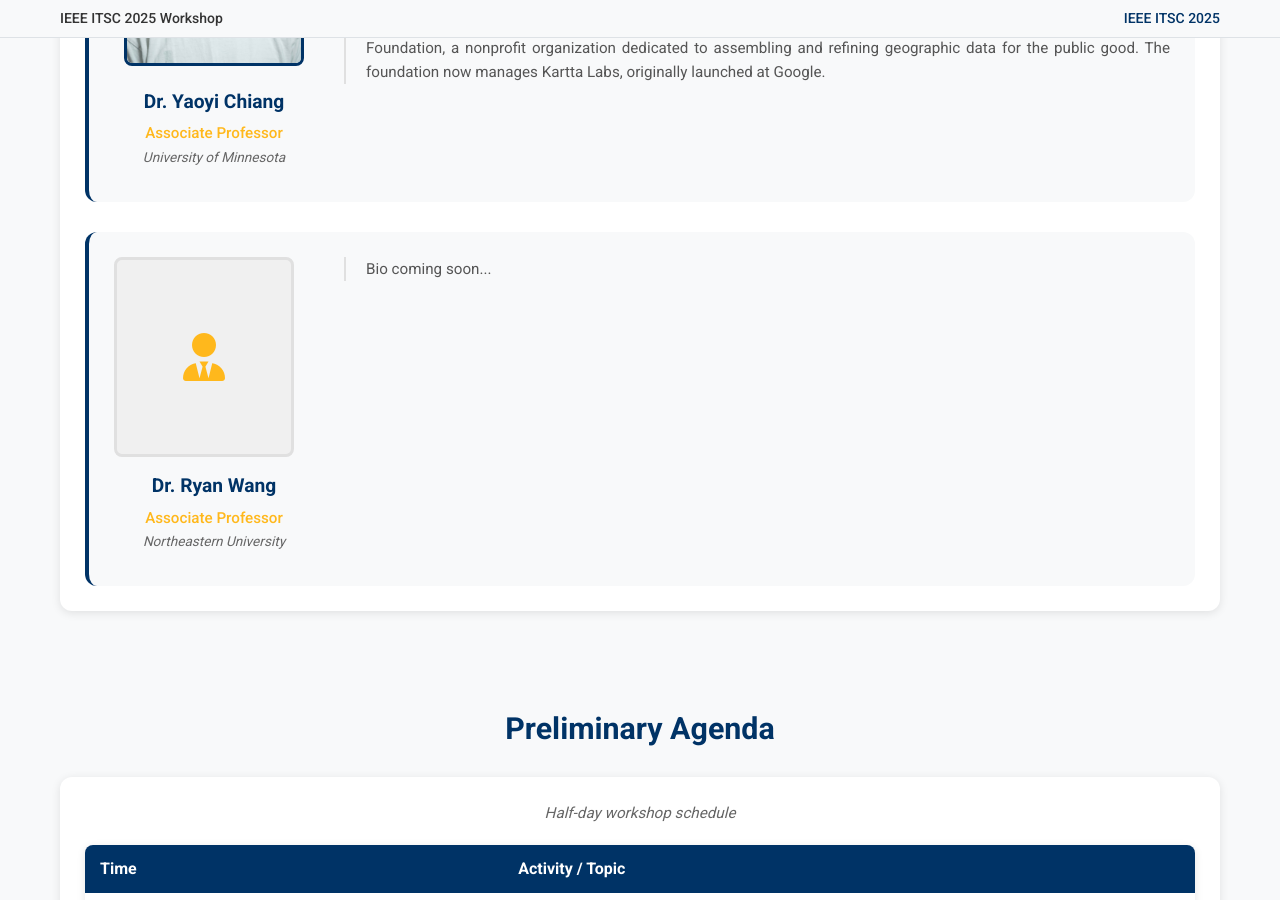
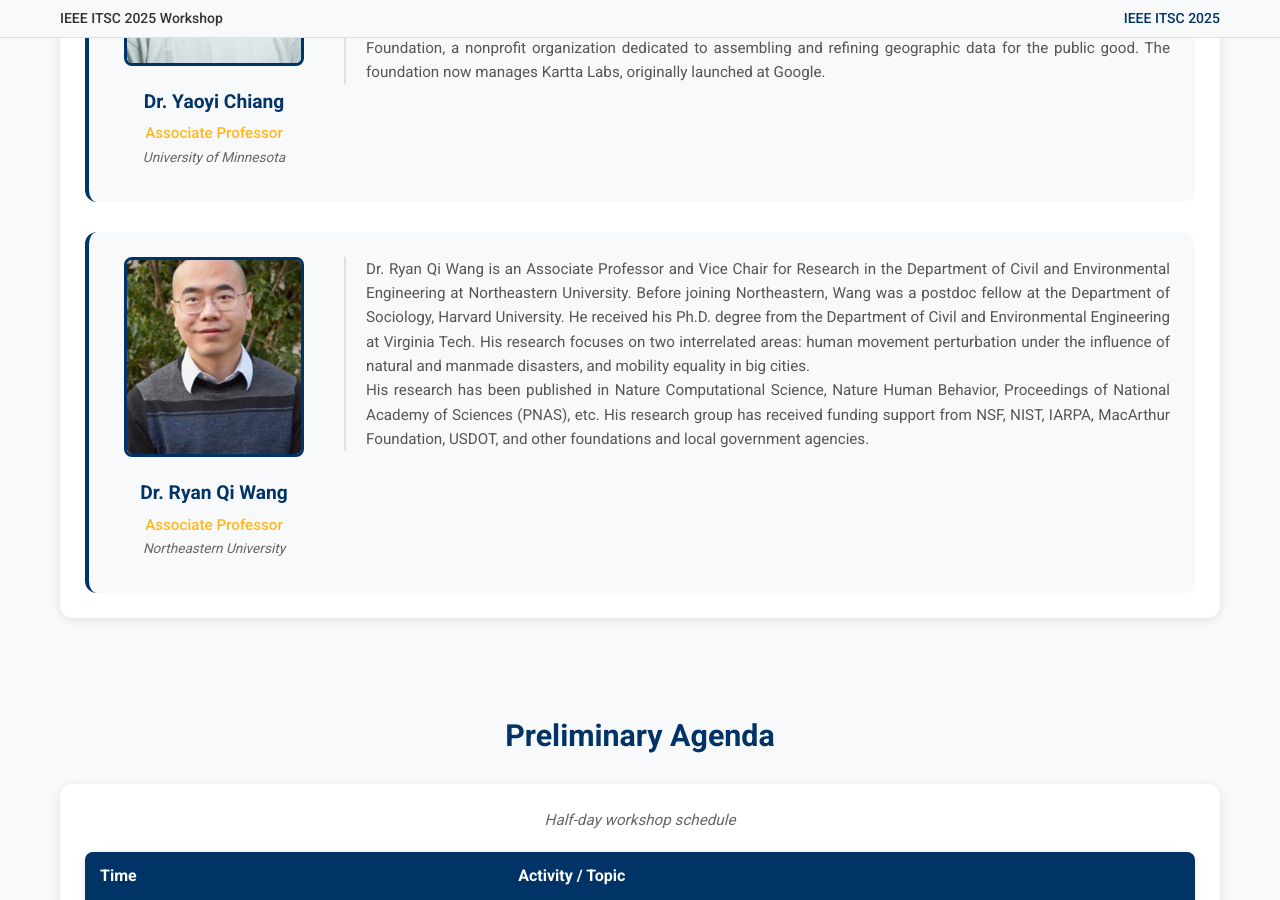
Before and after one commit to ITSC2025AIGIHMM/ITSC2025-AIGI-HMM, a Jekyll site: the page index.html, which Jekyll copies as it is, in a window 1280 px wide and 900 px high, scrolled down 2410 px. Built offline with Jekyll 4.4.1, drawn with Linux system fonts in a browser that asks for light colours.

Commit message:
update speaker

```diff
--- a/index.html
+++ b/index.html
@@ -136,18 +136,18 @@
                         <div class="keynote-speaker-row animate-on-scroll">
                             <div class="keynote-speaker-left">
                                 <div class="keynote-speaker-photo">
-                                    <div class="keynote-photo-placeholder">
-                                        <i class="fas fa-user-tie"></i>
-                                    </div>
+                                    <img src="assets/pic/Ryan Qi.jpg" alt="Dr. Ryan Qi Wang" class="keynote-photo-img">
                                 </div>
                                 <div class="keynote-speaker-details">
-                                    <h3 class="keynote-name">Dr. Ryan Wang</h3>
+                                    <h3 class="keynote-name">Dr. Ryan Qi Wang</h3>
                                     <p class="keynote-title">Associate Professor</p>
                                     <p class="keynote-affiliation">Northeastern University</p>
                                 </div>
                             </div>
                             <div class="keynote-speaker-bio">
-                                <p>Bio coming soon...</p>
+                                <p>Dr. Ryan Qi Wang is an Associate Professor and Vice Chair for Research in the Department of Civil and Environmental Engineering at Northeastern University. Before joining Northeastern, Wang was a postdoc fellow at the Department of Sociology, Harvard University. He received his Ph.D. degree from the Department of Civil and Environmental Engineering at Virginia Tech. His research focuses on two interrelated areas: human movement perturbation under the influence of natural and manmade disasters, and mobility equality in big cities.</p>
+
+                                <p>His research has been published in Nature Computational Science, Nature Human Behavior, Proceedings of National Academy of Sciences (PNAS), etc. His research group has received funding support from NSF, NIST, IARPA, MacArthur Foundation, USDOT, and other foundations and local government agencies.</p>
                             </div>
                         </div>
                     </div>
```
Also changed, not shown: assets/pic/Ryan Qi.jpg (added).
